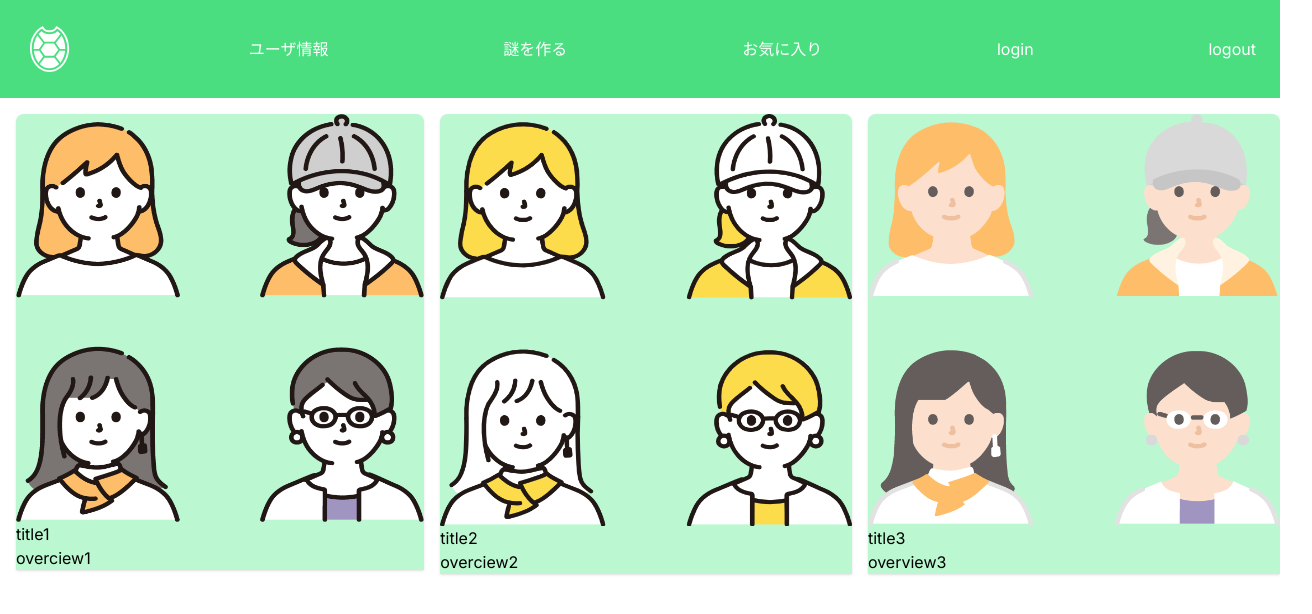
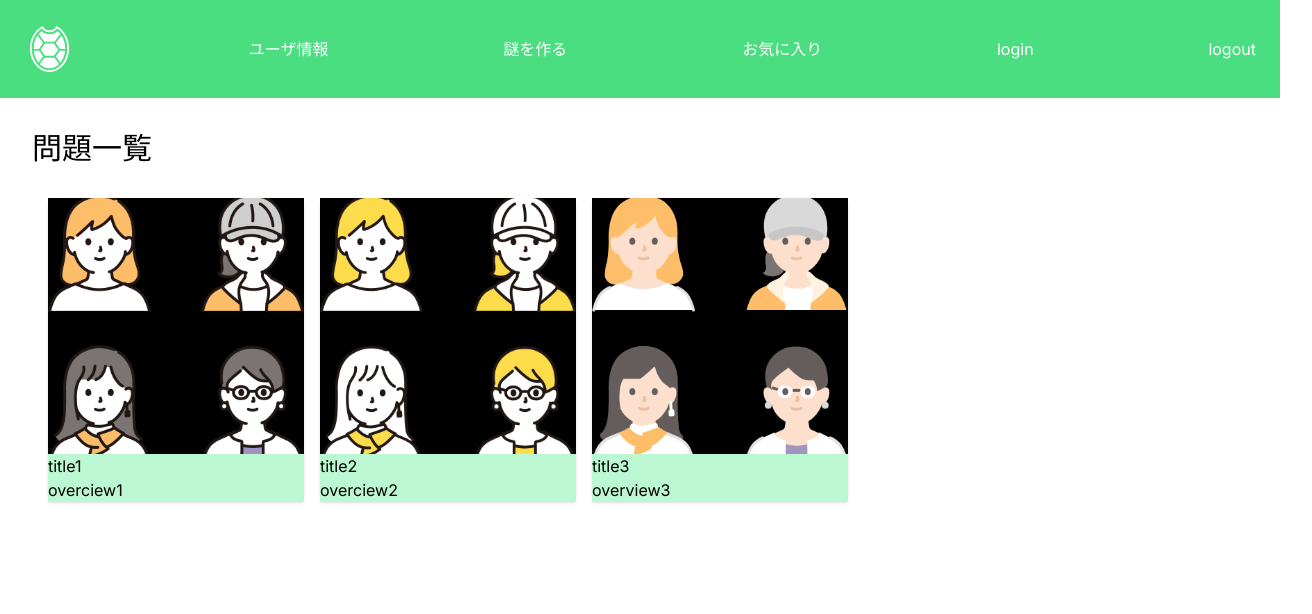
Before and after one commit to matsumura-lvgs/umigame-no-soup, a Next.js app: page /top in a window 1280 px wide. Shown: the top 614 px of the page, 1312 px wide, since content can reach past the window. Built offline with nearby package versions, Linux system fonts and the light colour scheme.

Commit message:
[mod] スタイル変更

```diff
--- a/src/app/layout.tsx
+++ b/src/app/layout.tsx
@@ -1,26 +1,26 @@
-import type { Metadata } from "next"
-import { Inter } from "next/font/google"
-import "./globals.css"
-import Header from "@/components/organisms/Header"
+import Header from "@/components/organisms/Header";
+import type { Metadata } from "next";
+import { Inter } from "next/font/google";
+import "./globals.css";
 
-const inter = Inter({ subsets: ["latin"] })
+const inter = Inter({ subsets: ["latin"] });
 
 export const metadata: Metadata = {
   title: "ウミガメのスープ 問題集",
   description: "ウミガメのスープ 問題集",
-}
+};
 
 export default function RootLayout({
   children,
 }: {
-  children: React.ReactNode
+  children: React.ReactNode;
 }) {
   return (
     <html lang="ja">
       <body className={inter.className}>
         <Header />
-        {children}
+        <div className="container mx-8">{children}</div>
       </body>
     </html>
-  )
+  );
 }
--- a/src/app/top/page.tsx
+++ b/src/app/top/page.tsx
@@ -11,15 +11,16 @@ const Top = async () => {
   const questions = data.result;
 
   return (
-    <div className="flex">
-      {/* 二列ずつ、レスポンシブデザインに */}
-      {/* この辺templatesに移動 */}
-      {questions.map((question: Question) => (
-        <div className="flex-auto" key={question.id}>
-          <QuestionCard question={question} />
-        </div>
-      ))}
-    </div>
+    <>
+      <h1 className="text-3xl mt-8">問題一覧</h1>
+      <div className="flex mt-4">
+        {questions.map((question: Question) => (
+          <div key={question.id}>
+            <QuestionCard question={question} />
+          </div>
+        ))}
+      </div>
+    </>
   );
 };
 
--- a/src/components/organisms/QuestionCard.tsx
+++ b/src/components/organisms/QuestionCard.tsx
@@ -8,14 +8,14 @@ type Props = {
 const QuestionCard = ({ question }: Props) => {
   return (
     <Link href={`/questions/${question.id}`}>
-      <div className="bg-green-200 w-auto rounded-t-lg object-none mt-4 ml-4 shadow">
+      <div className="bg-green-200 rounded-t-lg mt-4 ml-4 w-64 shadow">
         <div className="relative aspect-square">
           <Image
             // いずれS3からの取得に変更
             src={`/images/questionCard/test${question.id}.png`}
             alt=""
             fill={true}
-            // className="object-cover"
+            className="object-cover w-50px bg-black"
           />
         </div>
         <h2>{question.title}</h2>
```
